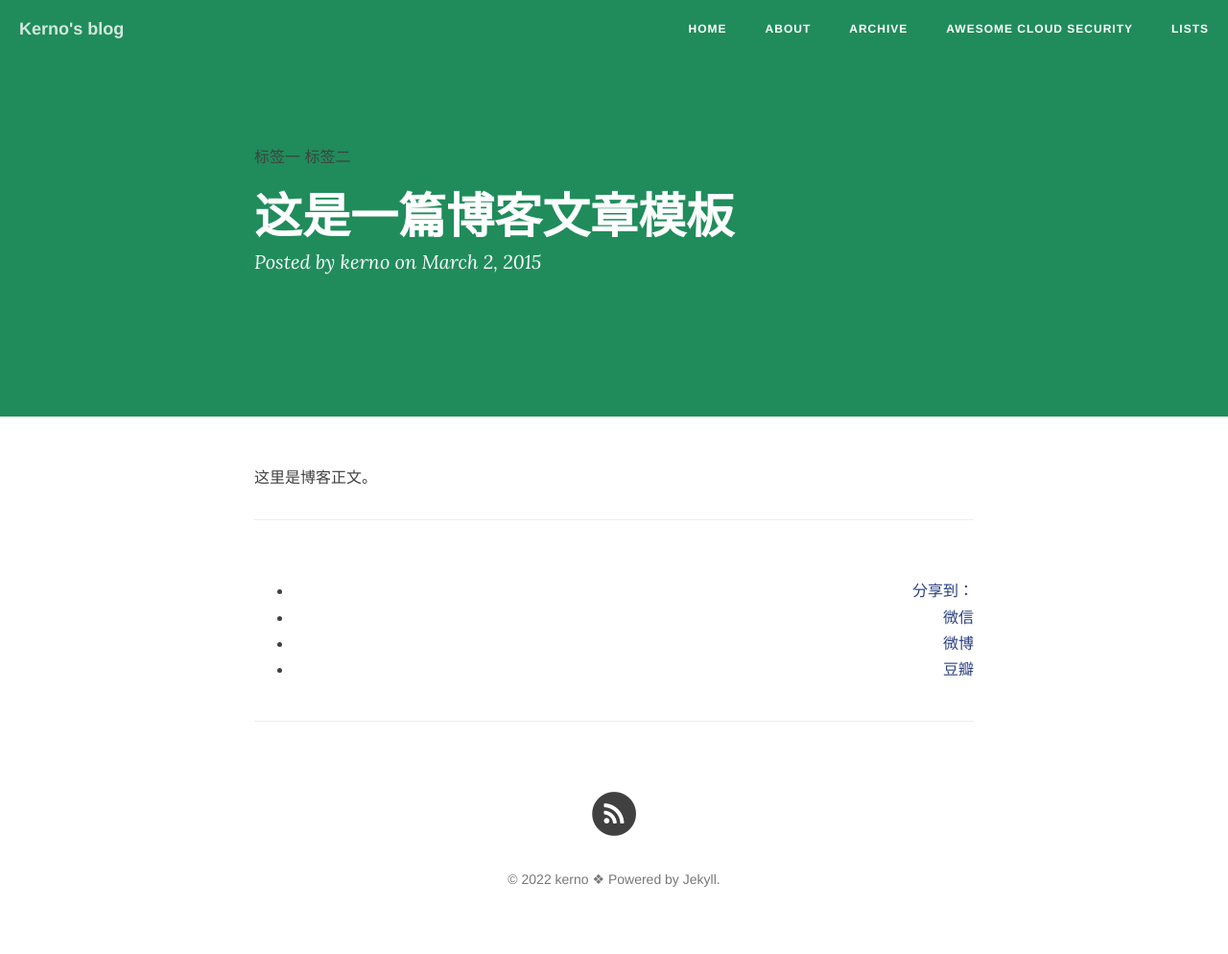
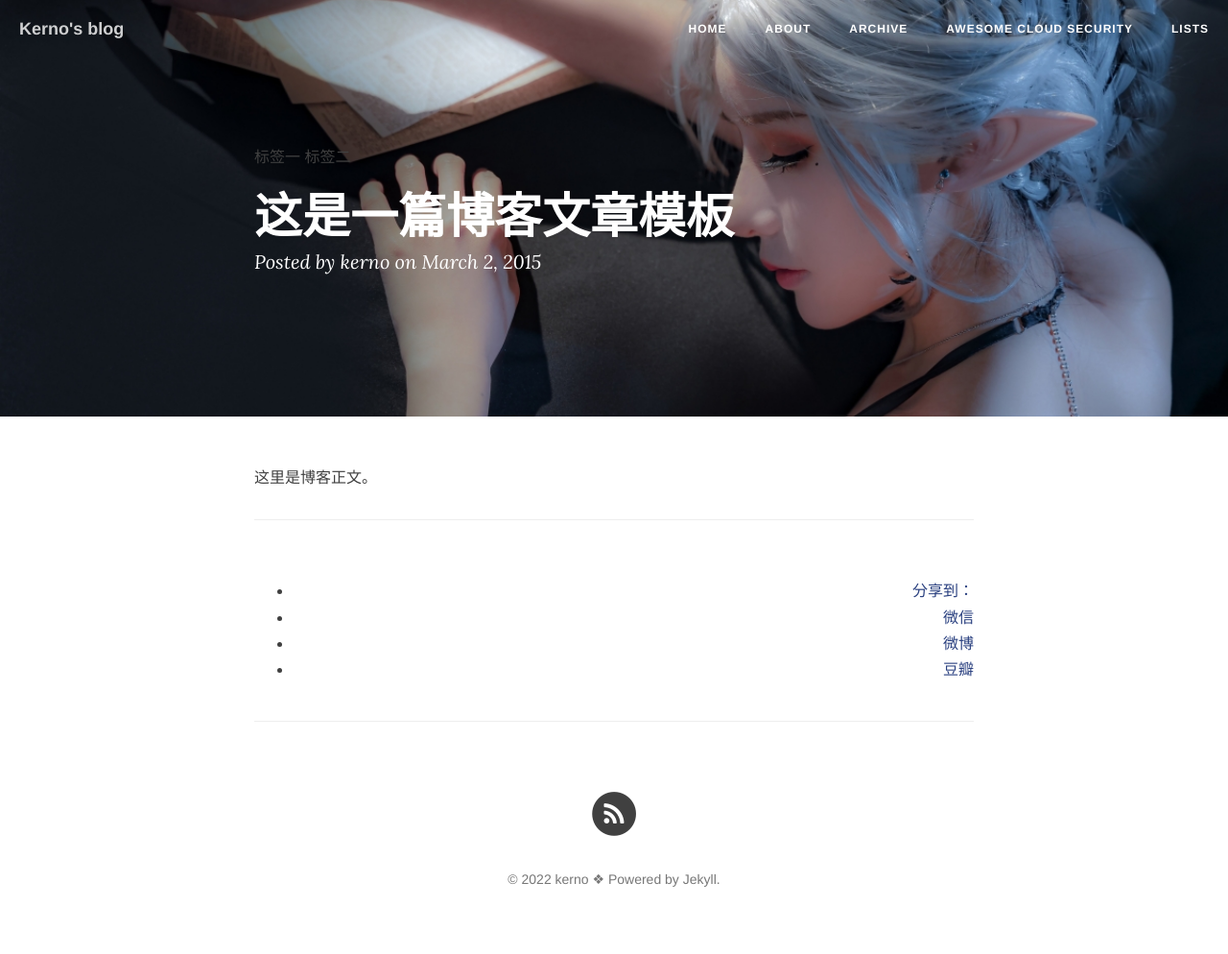
Before and after one commit to kerno-yep/kerno-yep.github.io, a Jekyll site: the page built from _posts/2015-03-02-how-to-write.md, in a window 1280 px wide. Shown: the whole page at 96% size. Built offline with Jekyll 4.4.1, drawn with Linux system fonts in a browser that asks for light colours; nearby versions of some CDN libraries; comment, search, counter and statistics services are not loaded.

Commit message:
Update _config.yml

```diff
--- a/_config.yml
+++ b/_config.yml
@@ -1,6 +1,6 @@
 # Site settings
 title: "Kerno's blog" # 你的博客名字，可以定义修订
-header-img: "img/233.jpg"
+header-img: "img/yanhaiqin.jpg"
 tagline: "cn"
 description: "风雨顺时，无病欢乐"  # 一句话描述你的博客
 baseurl: ""
@@ -38,4 +38,4 @@
     values:
       layout: "post"
       author: "kerno" # 你的名字
-      header-img: "img/green.jpg" # We don't want posts without a header image, that whould mean white on white
+      header-img: "img/yanhaiqin.jpg" # We don't want posts without a header image, that whould mean white on white
```
